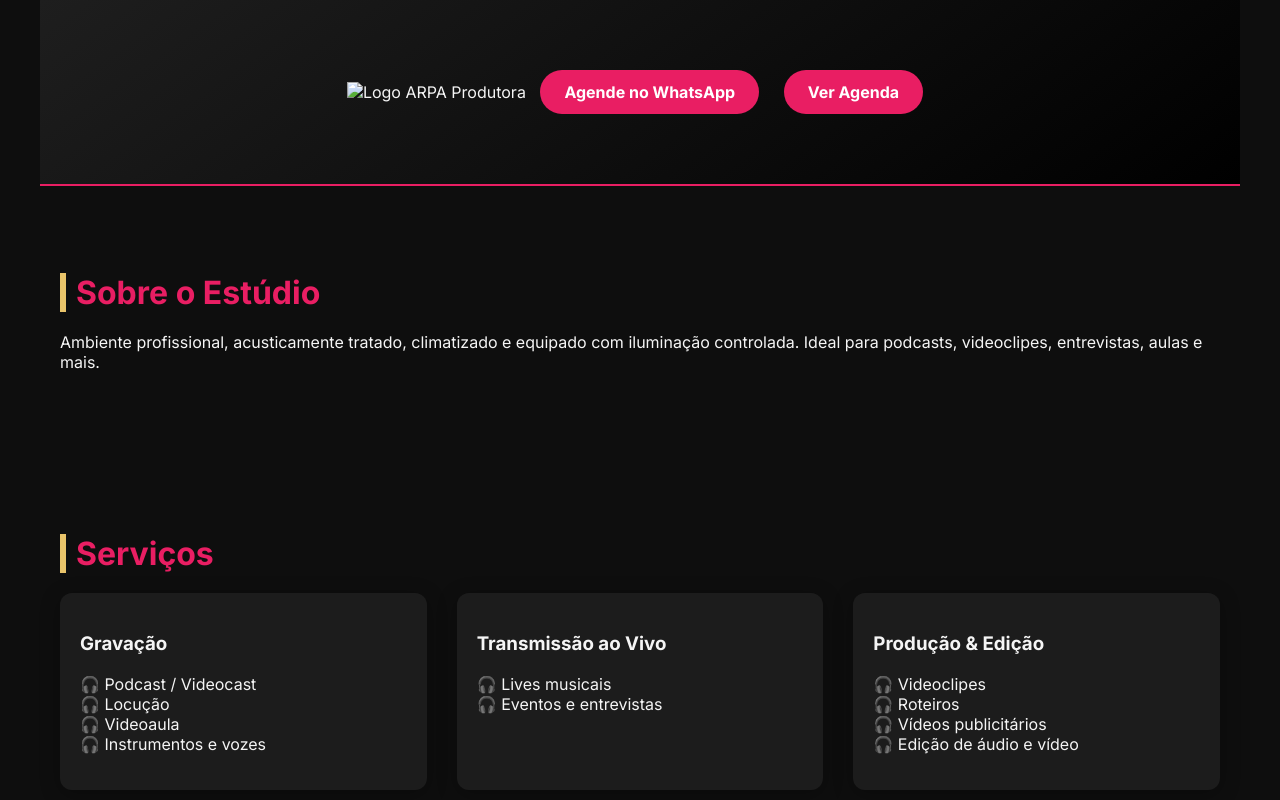
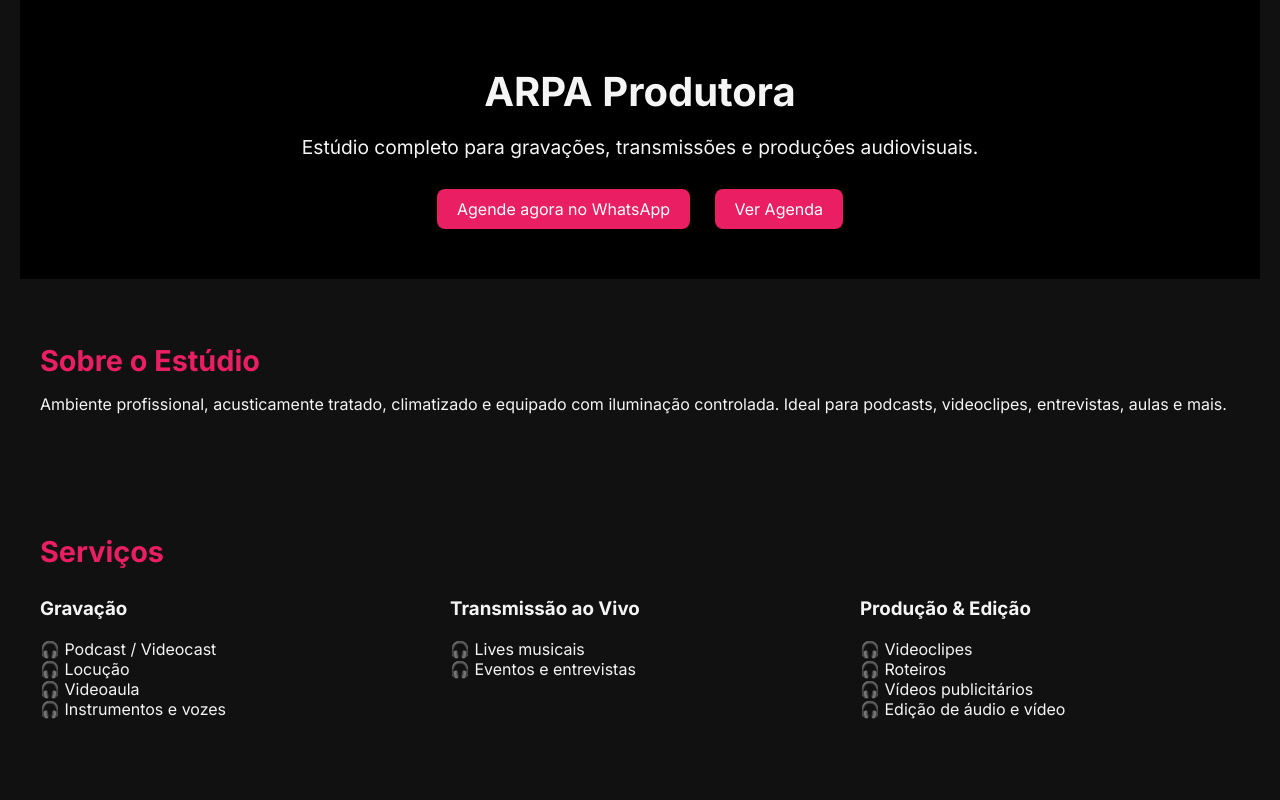
Before and after one commit to ARPAprodutora/ARPA, a plain HTML site: page index.html in a window 1280 px wide. Shown: the top 800 px of the page. Drawn offline with Linux system fonts and the light colour scheme.

Commit message:
Add files via upload

```diff
--- a/index.html
+++ b/index.html
@@ -6,53 +6,132 @@
   <title>ARPA Produtora</title>
   <link href="https://fonts.googleapis.com/css2?family=Inter:wght@400;700&display=swap" rel="stylesheet">
   <style>
-    * { box-sizing: border-box; }
-    body { margin: 0; font-family: 'Inter', sans-serif; background-color: #0e0e0e; color: #f5f5f5; scroll-behavior: smooth; }
-    header, section, footer { padding: 60px 20px; max-width: 1200px; margin: auto; animation: fadeIn 1s ease-in; }
-    header { background: linear-gradient(145deg, #1e1e1e, #000); text-align: center; border-bottom: 2px solid #e91e63; }
-    header img { max-width: 220px; height: auto; margin-bottom: 20px; }
-    a.button { display: inline-block; background: #e91e63; color: white; padding: 12px 24px; text-decoration: none; border-radius: 30px; font-weight: bold; transition: background 0.3s ease; margin: 10px; }
-    a.button:hover { background: #c2185b; }
-    h2 { color: #e91e63; font-size: 2rem; margin-bottom: 20px; border-left: 6px solid #e9c46a; padding-left: 10px; }
-    ul { list-style: none; padding: 0; }
-    ul li::before { content: "🎧 "; }
-    .columns { display: flex; flex-wrap: wrap; gap: 30px; }
-    .column { flex: 1; min-width: 250px; background: #1c1c1c; padding: 20px; border-radius: 12px; box-shadow: 0 4px 20px rgba(0,0,0,0.3); transition: transform 0.3s ease; }
-    .column:hover { transform: translateY(-5px); }
-    footer { text-align: center; font-size: 0.9rem; background: #111; color: #999; padding: 30px 20px; border-top: 2px solid #e91e63; }
-    a { color: #e91e63; text-decoration: none; }
-    @keyframes fadeIn { from { opacity: 0; transform: translateY(20px); } to { opacity: 1; transform: translateY(0); } }
-    @media (max-width: 768px) { .columns { flex-direction: column; } }
+    body {
+      margin: 0;
+      font-family: 'Inter', sans-serif;
+      color: #f5f5f5;
+      background-color: #111;
+    }
+    header, section, footer {
+      padding: 40px 20px;
+      max-width: 1200px;
+      margin: auto;
+    }
+    header {
+      background: #000;
+      text-align: center;
+    }
+    header h1 {
+      font-size: 2.5rem;
+      margin-bottom: 10px;
+    }
+    header p {
+      font-size: 1.2rem;
+      margin-bottom: 20px;
+    }
+    a.button {
+      display: inline-block;
+      background: #e91e63;
+      color: white;
+      padding: 10px 20px;
+      text-decoration: none;
+      border-radius: 8px;
+      margin: 10px;
+    }
+    h2 {
+      color: #e91e63;
+      font-size: 1.8rem;
+      margin-bottom: 10px;
+    }
+    ul {
+      list-style: none;
+      padding: 0;
+    }
+    ul li::before {
+      content: "🎧 ";
+    }
+    .columns {
+      display: flex;
+      flex-wrap: wrap;
+      gap: 30px;
+    }
+    .column {
+      flex: 1;
+      min-width: 250px;
+    }
+    footer {
+      text-align: center;
+      font-size: 0.9rem;
+      background: #000;
+    }
+    a {
+      color: #e91e63;
+      text-decoration: none;
+    }
   </style>
 </head>
 <body>
   <header>
-    <img src="logo.png" alt="Logo ARPA Produtora">
-    <a class="button" href="https://wa.me/+5551994020440">Agende no WhatsApp</a>
+    <h1>ARPA Produtora</h1>
+    <p>Estúdio completo para gravações, transmissões e produções audiovisuais.</p>
+    <a class="button" href="https://wa.me/+5551994020440">Agende agora no WhatsApp</a>
     <a class="button" href="https://calendar.app.google/Yjufx72b6Hp7jHnr8">Ver Agenda</a>
   </header>
+
   <section>
     <h2>Sobre o Estúdio</h2>
     <p>Ambiente profissional, acusticamente tratado, climatizado e equipado com iluminação controlada. Ideal para podcasts, videoclipes, entrevistas, aulas e mais.</p>
   </section>
+
   <section>
     <h2>Serviços</h2>
     <div class="columns">
-      <div class="column"><h3>Gravação</h3><ul><li>Podcast / Videocast</li><li>Locução</li><li>Videoaula</li><li>Instrumentos e vozes</li></ul></div>
-      <div class="column"><h3>Transmissão ao Vivo</h3><ul><li>Lives musicais</li><li>Eventos e entrevistas</li></ul></div>
-      <div class="column"><h3>Produção & Edição</h3><ul><li>Videoclipes</li><li>Roteiros</li><li>Vídeos publicitários</li><li>Edição de áudio e vídeo</li></ul></div>
+      <div class="column">
+        <h3>Gravação</h3>
+        <ul>
+          <li>Podcast / Videocast</li>
+          <li>Locução</li>
+          <li>Videoaula</li>
+          <li>Instrumentos e vozes</li>
+        </ul>
+      </div>
+      <div class="column">
+        <h3>Transmissão ao Vivo</h3>
+        <ul>
+          <li>Lives musicais</li>
+          <li>Eventos e entrevistas</li>
+        </ul>
+      </div>
+      <div class="column">
+        <h3>Produção & Edição</h3>
+        <ul>
+          <li>Videoclipes</li>
+          <li>Roteiros</li>
+          <li>Vídeos publicitários</li>
+          <li>Edição de áudio e vídeo</li>
+        </ul>
+      </div>
     </div>
   </section>
+
   <section>
     <h2>Equipamentos</h2>
-    <ul><li>Microfones Condensadores</li><li>Microfones de lapela sem fio</li><li>Placa de som SSL 2</li><li>Câmera DSLR Canon SL2</li><li>Webcams Logitech C930e</li></ul>
+    <ul>
+      <li>Microfones Condensadores</li>
+      <li>Microfones de lapela sem fio</li>
+      <li>Placa de som SSL 2</li>
+      <li>Câmera DSLR Canon SL2</li>
+      <li>Webcams Logitech C930e</li>
+    </ul>
   </section>
+
   <section>
     <h2>Contato</h2>
     <p><strong>Endereço:</strong> Rua Santa Cruz, 88 – Niterói, Canoas – RS</p>
     <p><strong>Telefone:</strong> <a href="tel:+5551994020440">(51) 99402-0440</a></p>
     <p><strong>Email:</strong> <a href="mailto:produtoraarpa@gmail.com">produtoraarpa@gmail.com</a></p>
   </section>
+
   <footer>
     <p>&copy; 2025 ARPA Produtora – Todos os direitos reservados.</p>
   </footer>
```
